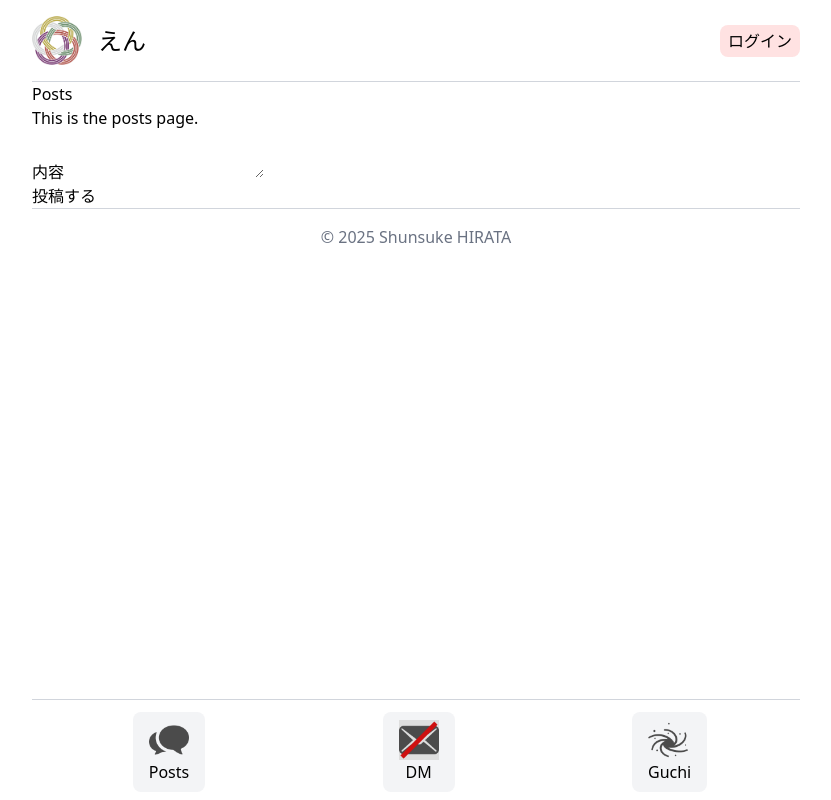
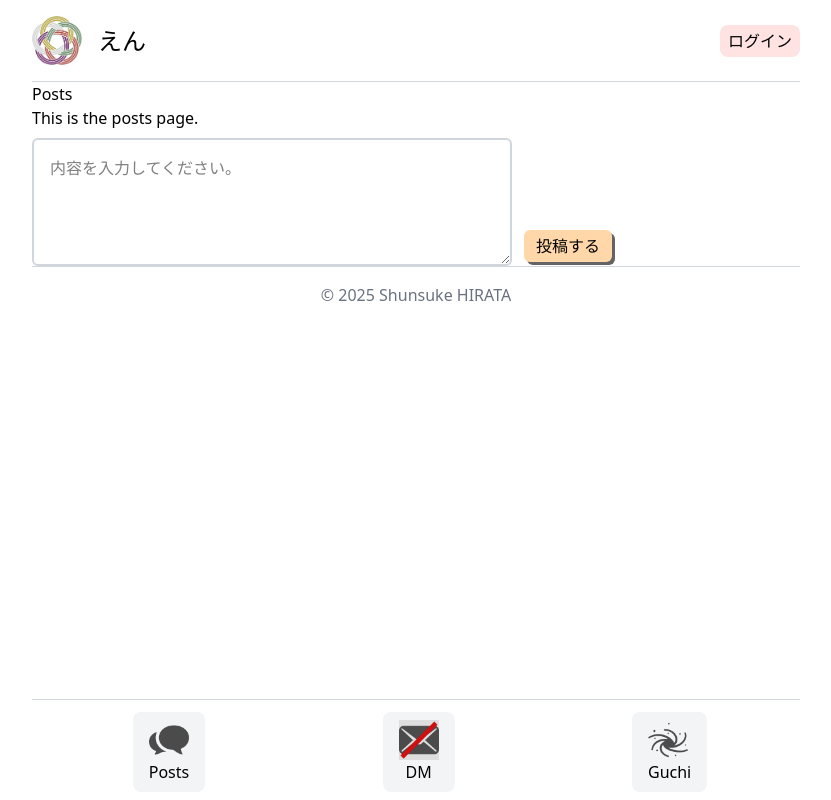
Before and after one commit to Shunsuke0205/message-board-site-on-vercel, a Next.js app: page /posts in a window 1280 px wide. Shown: the whole page, without its empty margins (224-1055 px from the left). Built offline with nearby package versions, Linux system fonts and the light colour scheme; no server answers; the database is empty.

Commit message:
impl: css

```diff
--- a/src/app/posts/PostForm.tsx
+++ b/src/app/posts/PostForm.tsx
@@ -57,23 +57,22 @@ const PostForm = () => {
 
   return (
     <form>
-      <div>
-        <label htmlFor="body">
-          内容
-        </label>
+      <div className="mt-1 flex items-end">
         <textarea
           id="body"
           value={body}
           onChange={(e) => setBody(e.target.value)}
+          placeholder="内容を入力してください。"
+          className="w-120 h-32 mt-1 border-2 border-gray-300 p-4 rounded-md focus:outline-none"
         />
+        <button
+          type="submit"
+          onClick={handleSubmit}
+          className="ml-3 mb-1 cursor-pointer bg-orange-200 hover:bg-orange-300 py-1 px-3 rounded-md active:translate-x-[2px] active:translate-y-[2px] [box-shadow:3px_3px_rgb(100_100_100)] active:[box-shadow:0px_0px_rgb(82_82_82)] transition duration-200"
+        >
+          投稿する
+        </button>
       </div>
-      <button
-        type="submit"
-        onClick={handleSubmit}
-        className="cursor-pointer"
-      >
-        投稿する
-      </button>
     </form>
   )
 }
```
